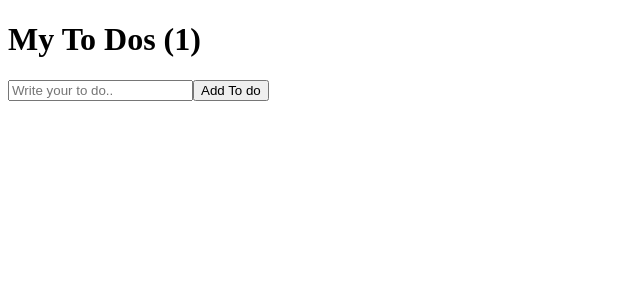
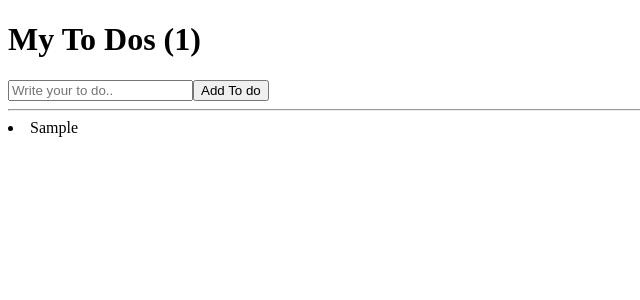
Before and after one commit to buuusy/react-for-beginer2, a React (Create React App) app: page / in a window 1280 px wide. Both pictures are taken after typing "Sample" into the empty fields and a click on the button "Add To do". Shown: the top 300 px of the page, without its empty margins (0-640 px from the left). Built offline with nearby package versions, Linux system fonts and the light colour scheme.

Commit message:
리액트 DOM for문과 key 프로퍼티입력

```diff
--- a/src/App.js
+++ b/src/App.js
@@ -22,6 +22,10 @@ function App() {
         <input value={toDo} onChange={onChange} type="text" placeholder="Write your to do.." />
         <button>Add To do</button>
       </form>
+      <hr />
+      {toDos.map((v, i) => (
+        <li key={i}>{v}</li>
+      ))}
     </div>
   );
 }
```
